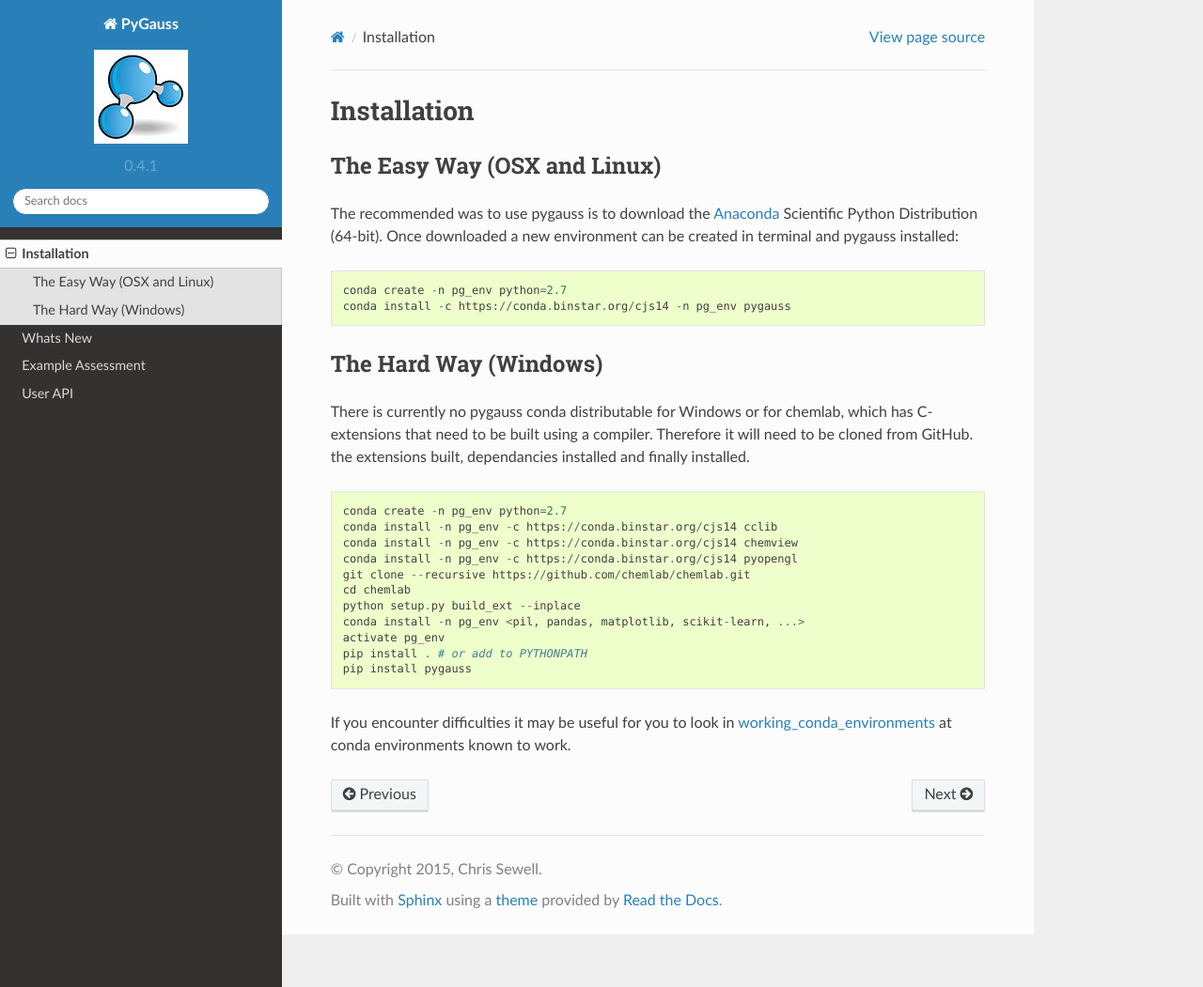
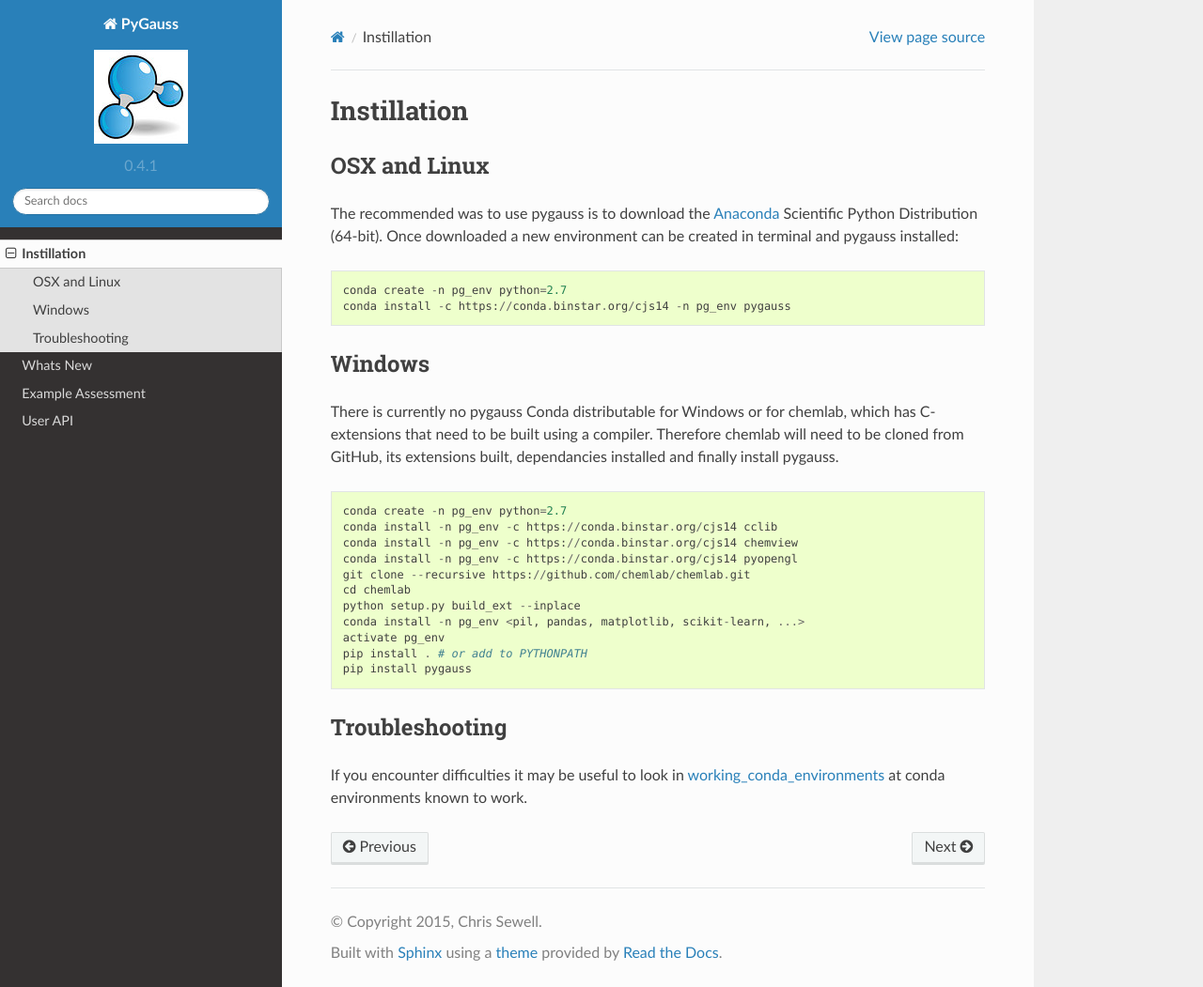
Before and after one commit to chrisjsewell/PyGauss, a Sphinx documentation site: the page built from docs/source/install.rst, in a window 1280 px wide and 1051 px high. Shown: the whole window at 94% size. Built offline with Sphinx 7.4.7 and the Read the Docs theme 2.0.0, drawn with Linux system fonts in a browser that asks for light colours; pages that are not in the unit, such as notebooks, are missing from menus.

Commit message:
updated intallation guide

```diff
--- a/docs/source/install.rst
+++ b/docs/source/install.rst
@@ -1,7 +1,7 @@
-Installation
-------------
+Instillation
+---------------------------
 
-The Easy Way (OSX and Linux)
+OSX and Linux
 ~~~~~~~~~~~~~~~~~~~~~~~~~~~~
 
 The recommended was to use pygauss is to download the
@@ -15,13 +15,13 @@ in terminal and pygauss installed:
     conda install -c https://conda.binstar.org/cjs14 -n pg_env pygauss
 
 
-The Hard Way (Windows)
+Windows
 ~~~~~~~~~~~~~~~~~~~~~~
 
-There is currently no pygauss conda distributable for Windows or for
+There is currently no pygauss Conda distributable for Windows or for
 chemlab, which has C-extensions that need to be built using a compiler.
-Therefore it will need to be cloned from GitHub. the extensions built,
-dependancies installed and finally installed.
+Therefore chemlab will need to be cloned from GitHub, its extensions built,
+dependancies installed and finally install pygauss.
 
 ::
 
@@ -37,6 +37,9 @@ dependancies installed and finally installed.
     pip install . # or add to PYTHONPATH
     pip install pygauss
 
-If you encounter difficulties it may be useful for you to look in
+Troubleshooting
+~~~~~~~~~~~~~~~~~~~~~~
+
+If you encounter difficulties it may be useful to look in
 `working\_conda\_environments <https://github.com/chrisjsewell/PyGauss/tree/master/working_conda_environments>`__
 at conda environments known to work.
```
